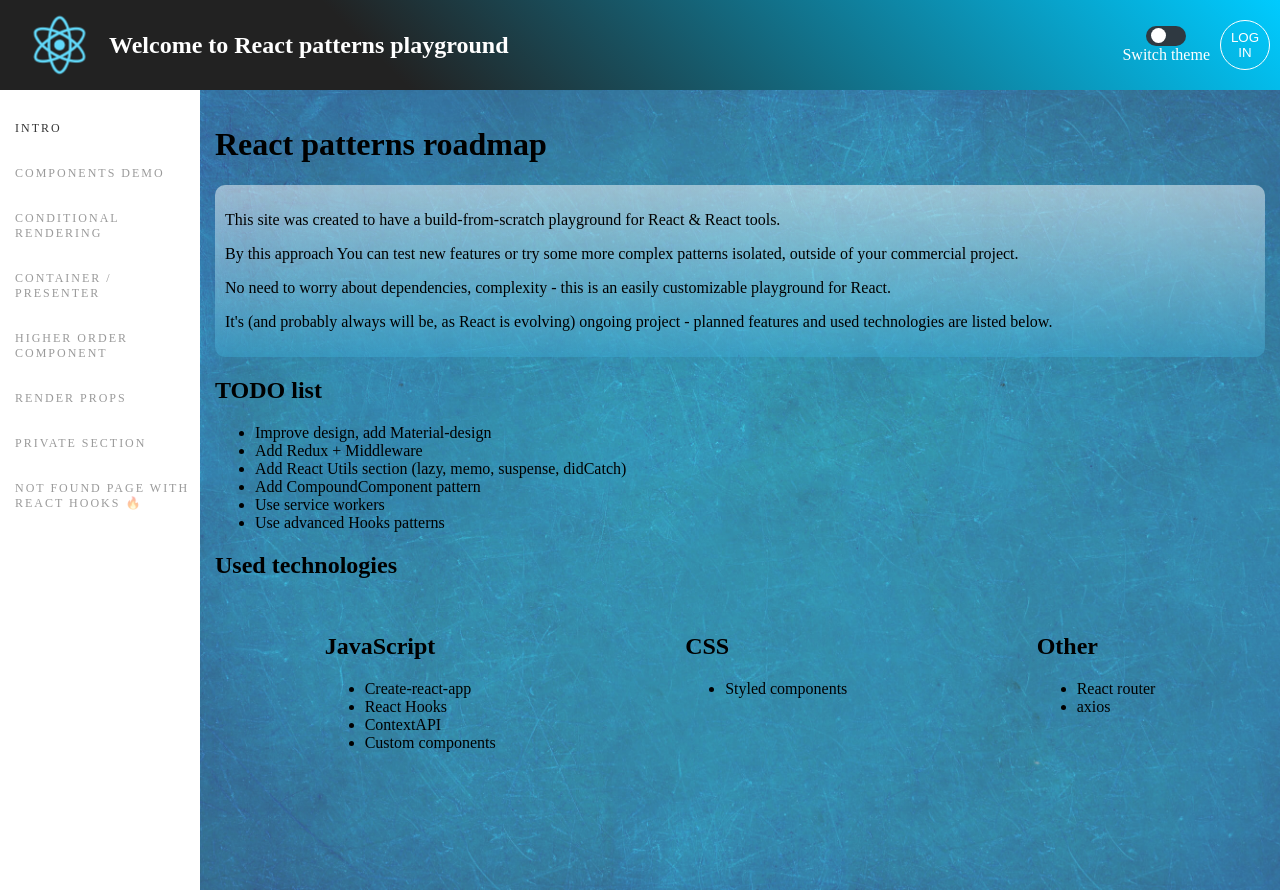
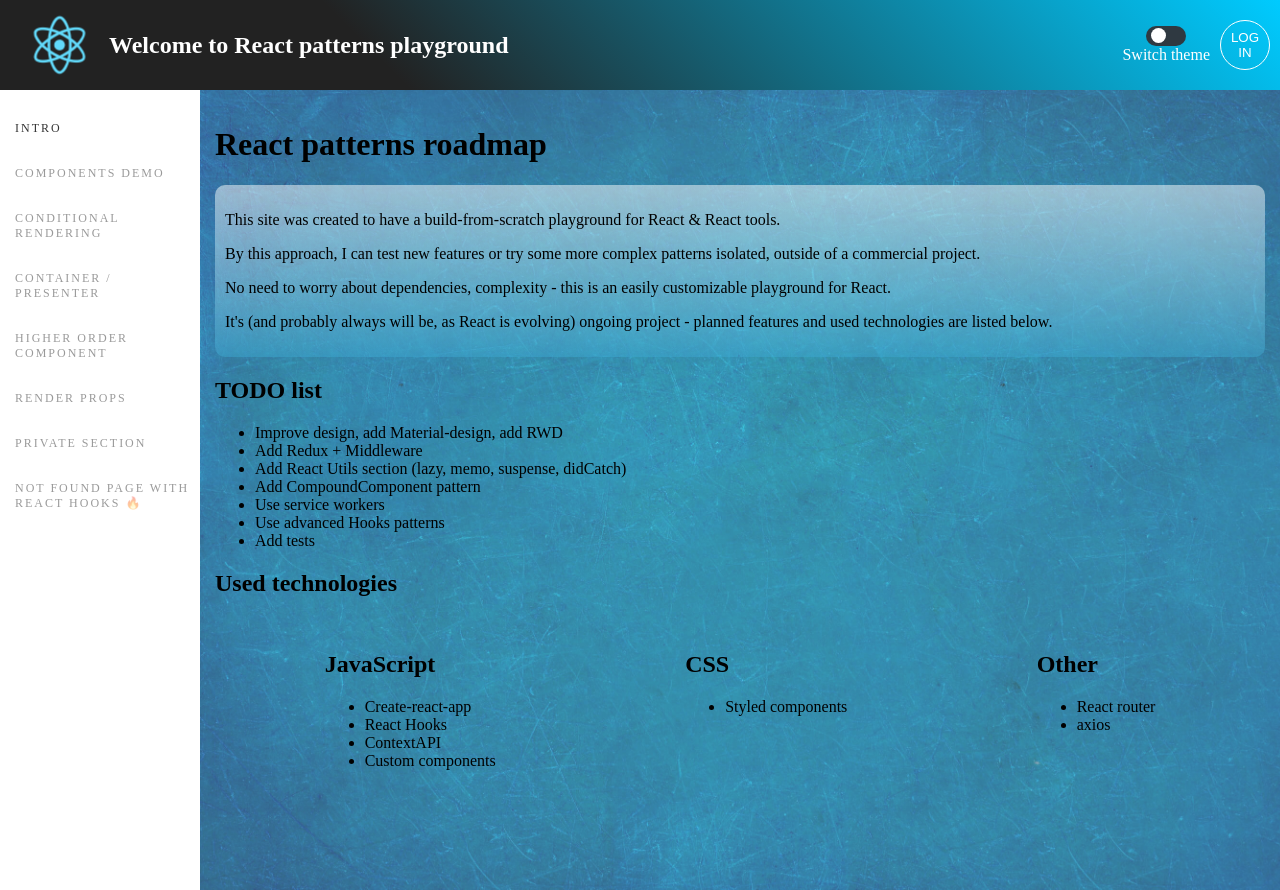
Before and after one commit to khamer1410/react-patterns, a React (Create React App) app: page / in a window 1280 px wide. Built offline with nearby package versions, Linux system fonts and the light colour scheme.

Commit message:
Add privateRoute / loginPage redirect after login

```diff
--- a/src/App.js
+++ b/src/App.js
@@ -34,7 +34,10 @@ const PrivateRoute = ({ component: Component, redirect, ...rest }) => (
     render={props => (
       getCurrentUser()
         ? <Component {...props} />
-        : <Redirect to={redirect} />
+        : <Redirect to={{
+          pathname: redirect,
+          state: { from: props.location }
+        }} />
     )}
   />
 )
--- a/src/layouts/Header.js
+++ b/src/layouts/Header.js
@@ -11,6 +11,7 @@ import { WithThemeConsumer } from "utils/ThemeProvider"
 import { THEME_CLASSIC, THEME_MODERN } from 'config/const'
 
 // TODO: move logic to Header Container
+// TODO: move logged user status to redux
 class Header extends Component {
   state = {
     isHeaderModalOpen: false,
--- a/src/layouts/Pages/IntroPage.js
+++ b/src/layouts/Pages/IntroPage.js
@@ -8,7 +8,7 @@ export const IntroPage = () => (
     <Infobox>
       <span>
         <p>This site was created to have a build-from-scratch playground for React & React tools.</p>
-        <p>By this approach You can test new features or try some more complex patterns isolated, outside of your commercial project.</p>
+        <p>By this approach, I can test new features or try some more complex patterns isolated, outside of a commercial project.</p>
         <p>No need to worry about dependencies, complexity - this is an easily customizable playground for React.</p>
         <p>It's (and probably always will be, as React is evolving) ongoing project - planned features and used technologies are listed below.</p>
       </span>
@@ -47,12 +47,13 @@ const ListedSection = props => (
 )
 
 const tasks = [
-  { name: 'Improve design, add Material-design', done: false },
+  { name: 'Improve design, add Material-design, add RWD', done: false },
   { name: 'Add Redux + Middleware', done: false },
   { name: 'Add React Utils section (lazy, memo, suspense, didCatch)', done: false },
   { name: 'Add CompoundComponent pattern', done: false },
   { name: 'Use service workers', done: false },
   { name: 'Use advanced Hooks patterns', done: false },
+  { name: 'Add tests', done: false },
 ]
 
 const JSitems = [
--- a/src/layouts/Pages/Login.js
+++ b/src/layouts/Pages/Login.js
@@ -4,17 +4,19 @@ import styled from 'styled-components'
 import { login } from 'utils/authentication'
 import { Button } from 'components/Buttons'
 
-export const LoginPage = props => {
-  const loginBtnHandler = () => {
+export const LoginPage = ({ location, history, callback, ...props }) => {
+  const redirect = location && location.state && location.state.from
+
+  const loginClickHandler = () => {
     login()
-    props.callback && props.callback()
+    redirect && history.push(redirect)
+    callback && callback()
   }
 
   return (
     <Wrapper {...props}>
       <p>Please log in to see extended content</p>
-
-      <Button onClick={loginBtnHandler}>
+      <Button onClick={loginClickHandler}>
         Login
       </Button>
     </Wrapper>
```
